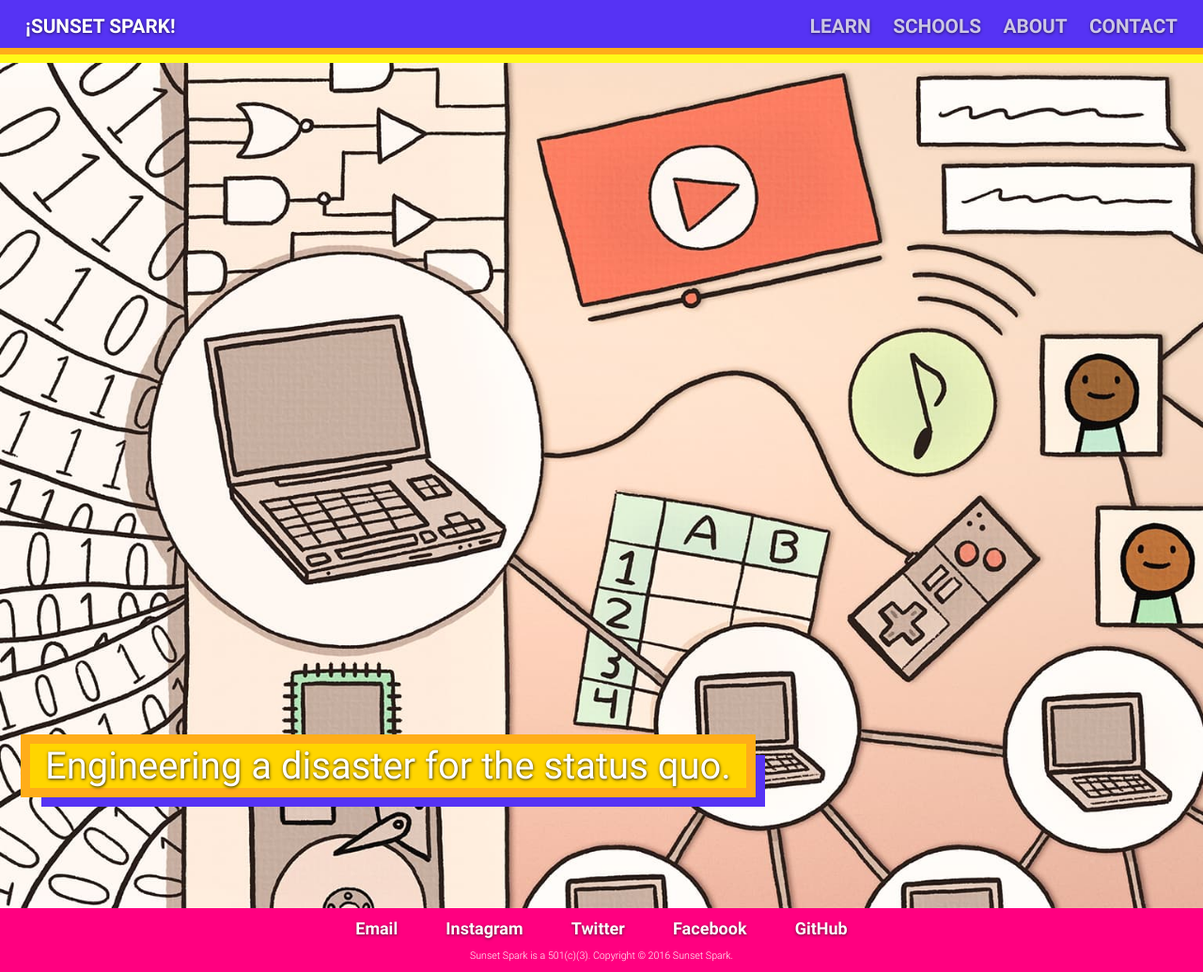
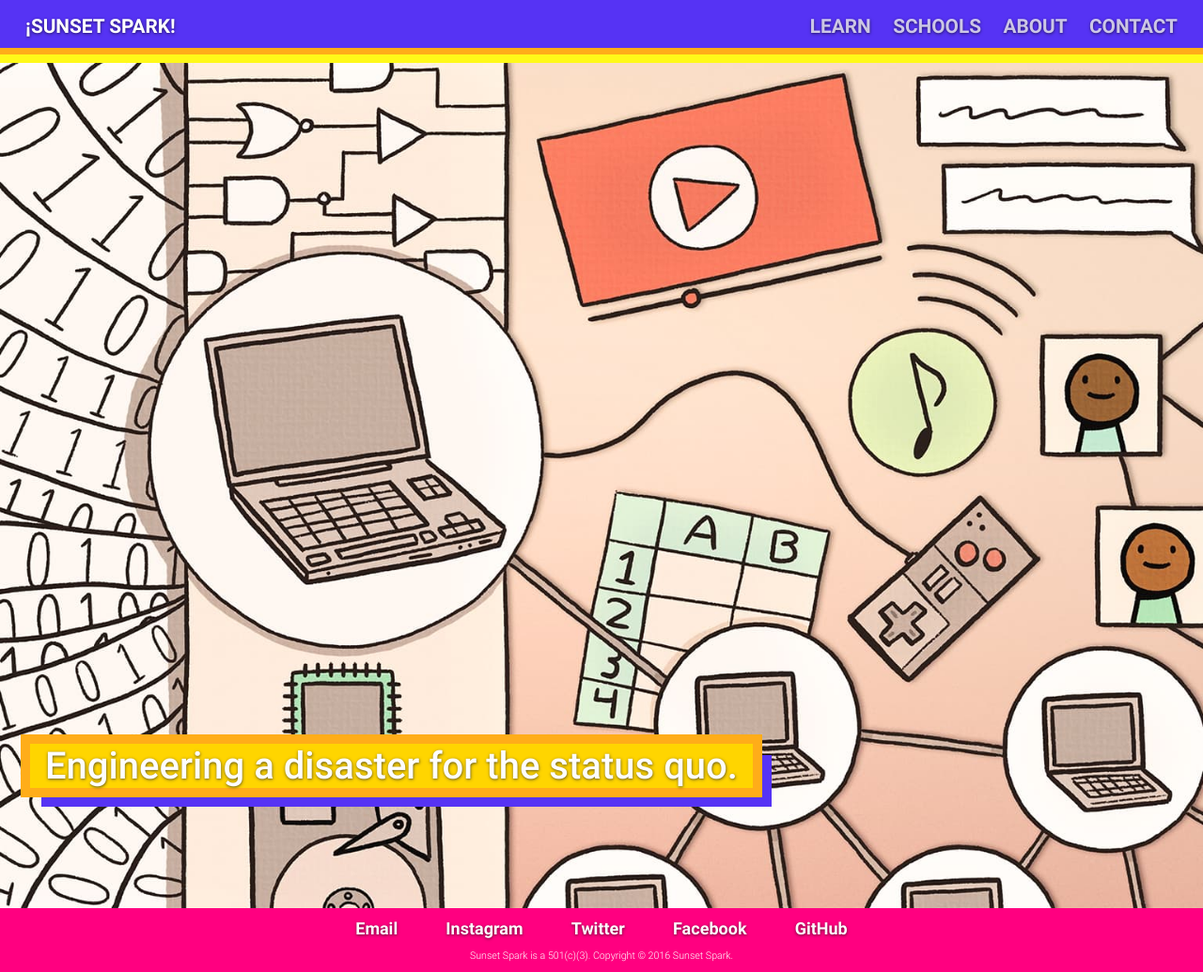
Before and after one commit to SunsetSparkNYC/sunsetspark.org, a Jekyll site: the page built from index.md, in a window 1280 px wide. Shown: the whole page at 94% size. Built offline with Jekyll 4.4.1, drawn with Linux system fonts in a browser that asks for light colours.

Commit message:
Bold main quote

```diff
--- a/css/_styles.scss
+++ b/css/_styles.scss
@@ -7,7 +7,6 @@ body {
   height: 100%;
   min-height: 100%;
   margin:0 auto;
-  /*max-width:960px;*/
   line-height:1.4;
   font-size:18px;
   color: #444;
@@ -85,8 +84,8 @@ hr {
     border-left: 0;
     border-top: 0.25em solid #FF0080;
     text-align: center;
-    color: rgba(0,0,0,0);
-    background-color: rgba(0,0,0,0);
+    color: transparent;
+    background-color: transparent;
 }
 
 hr.heart:after {
@@ -237,10 +236,11 @@ hr.star:after {
 .cool-colors {
   background: #FFD500 none repeat scroll 0% 0%;
   font-size: 2.5rem !important;
-  color: #FFFFFF;
+  font-weight: 500;
+  color: #FDFDFD;
   padding: 0 1rem;
   box-shadow: 0px 0px 0px 10px #FFAD19, 16px 16px 0px 4px #5633F4;
-  text-shadow: 0.03rem 0.07rem 0.2rem rgba(0, 0, 0, 0.85);
+  text-shadow: 0.02rem 0.07rem 0.2rem rgba(44, 44, 44, 0.75);
   line-height: 1.4;
 }
 
@@ -255,7 +255,7 @@ q:before, q:after {
   /*box-shadow: 0 0 0 0.75rem rgb(69, 208, 62);*/
   /*margin-top: 0.75rem;*/
 
-  color: #FFFFFF;
+  color: #FDFDFD;
   text-align: center;
   /*text-shadow: 0.01rem .05rem .20rem rgba(0,0,0,.6);*/
 }
```
